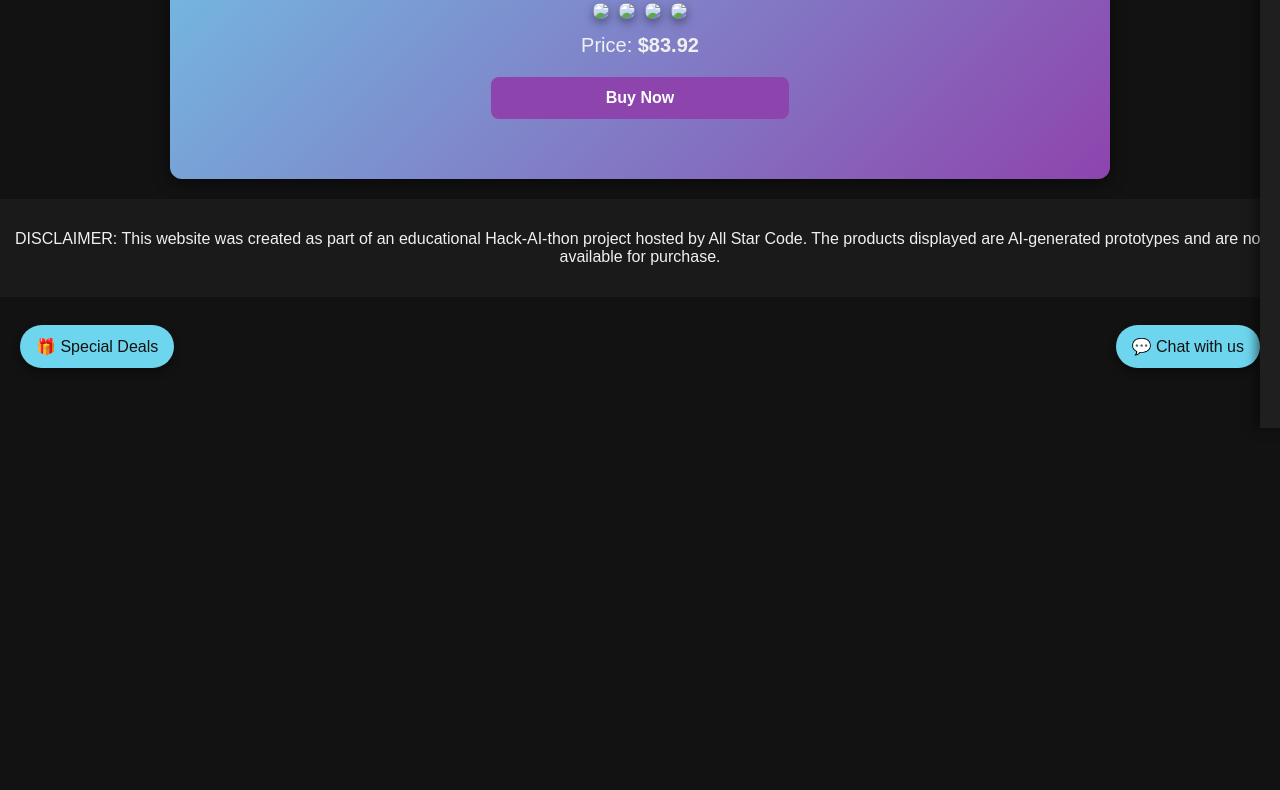
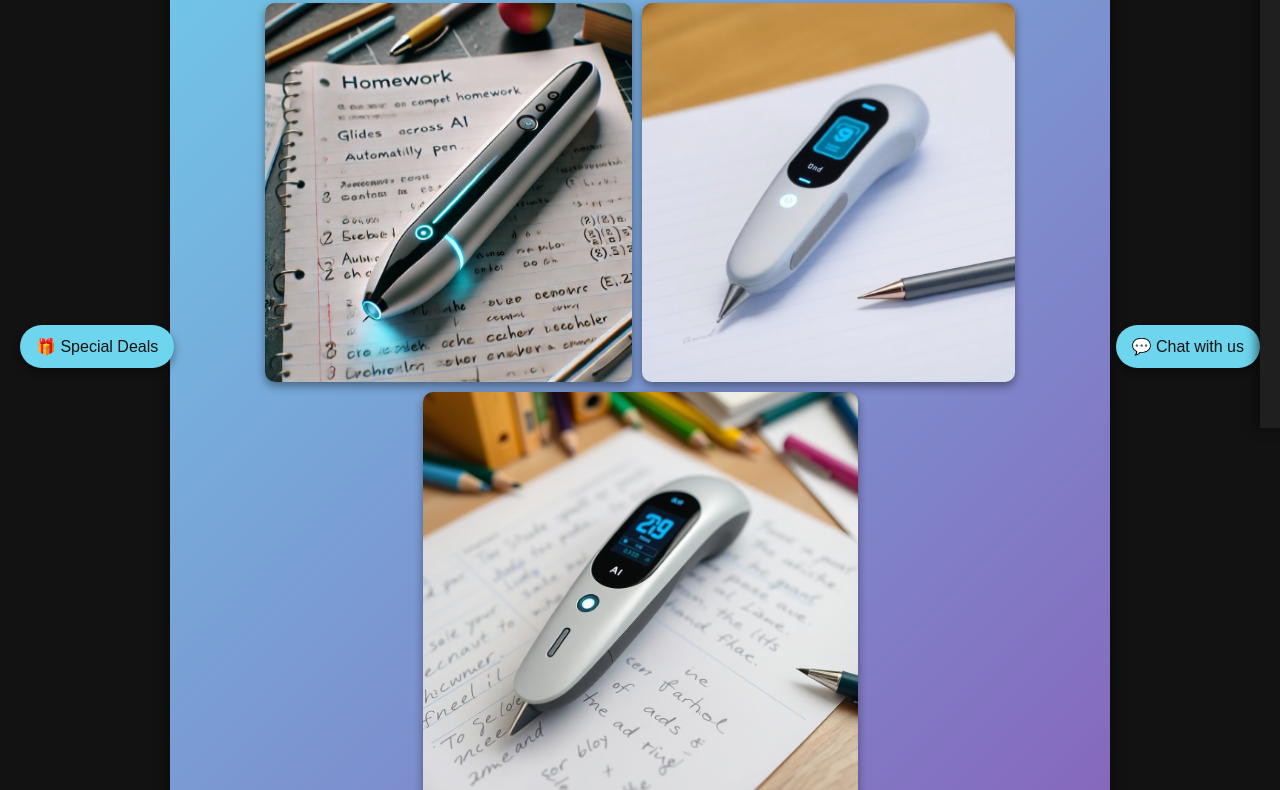
Before and after one commit to SAMSAM123421/SAMSAM123421.github.io, a plain HTML site: page product.html in a window 1280 px wide. Shown: the part 412-1202 px from the top of the page. Before the commit the page ends 800 px from the top, so only its background shows below. Drawn offline with Linux system fonts and the light colour scheme.

Commit message:
Update product.html

```diff
--- a/product.html
+++ b/product.html
@@ -33,10 +33,10 @@
                     <img id="mainImage" src="Logo to win PS5.png" alt="PenPal AI" class="main-product-image">
                 </div>
                 <div class="thumbnail-container">
-                    <img src="images/Product Image 1.png" >
-                    <img src="images/Product Image 2.png" >
-                    <img src="images/Product Image 3.png" >
-                    <img src="images/Product Image 4.png" >
+                    <img src="Product Image 1.png" >
+                    <img src="Product Image 2.png" >
+                    <img src="Product Image 3.png" >
+                    <img src="Product Image 4.png" >
                 </div>
 
                 <p class="product-price">Price: <strong>$83.92</strong></p>
```
